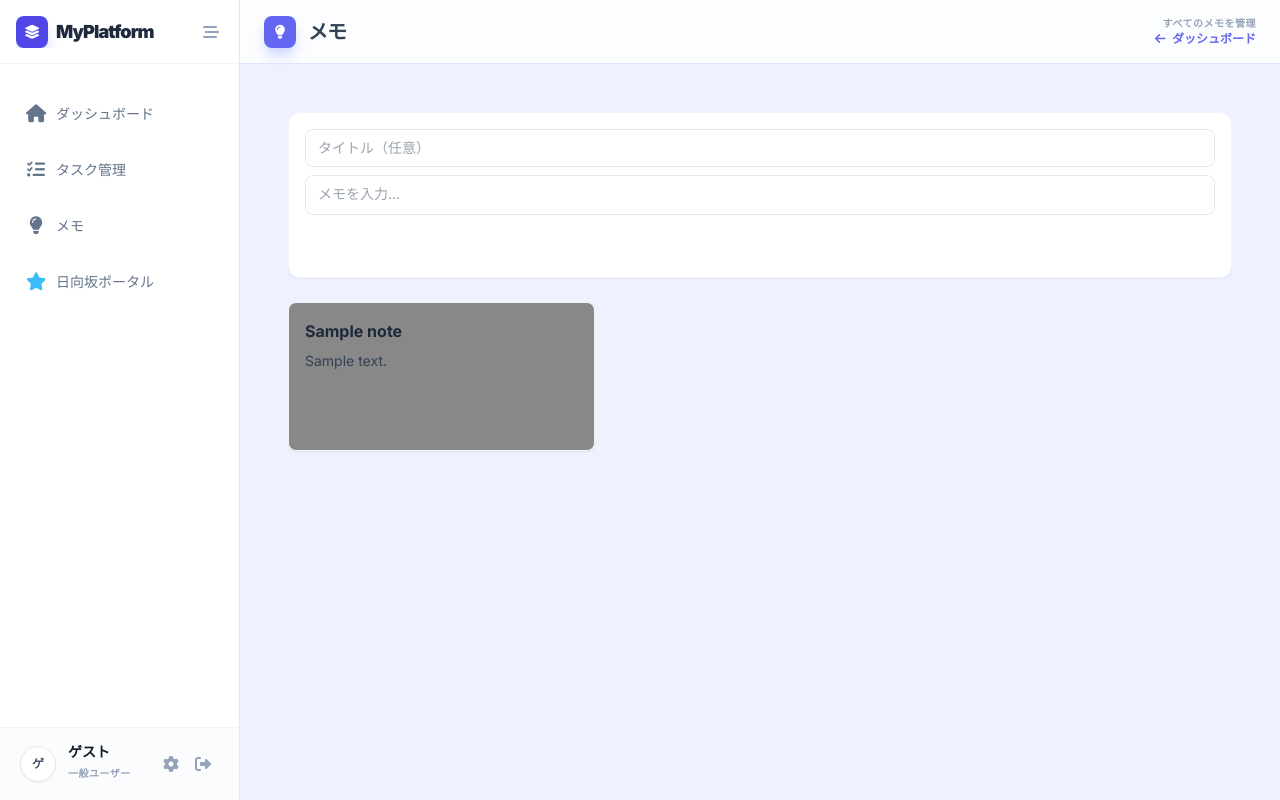
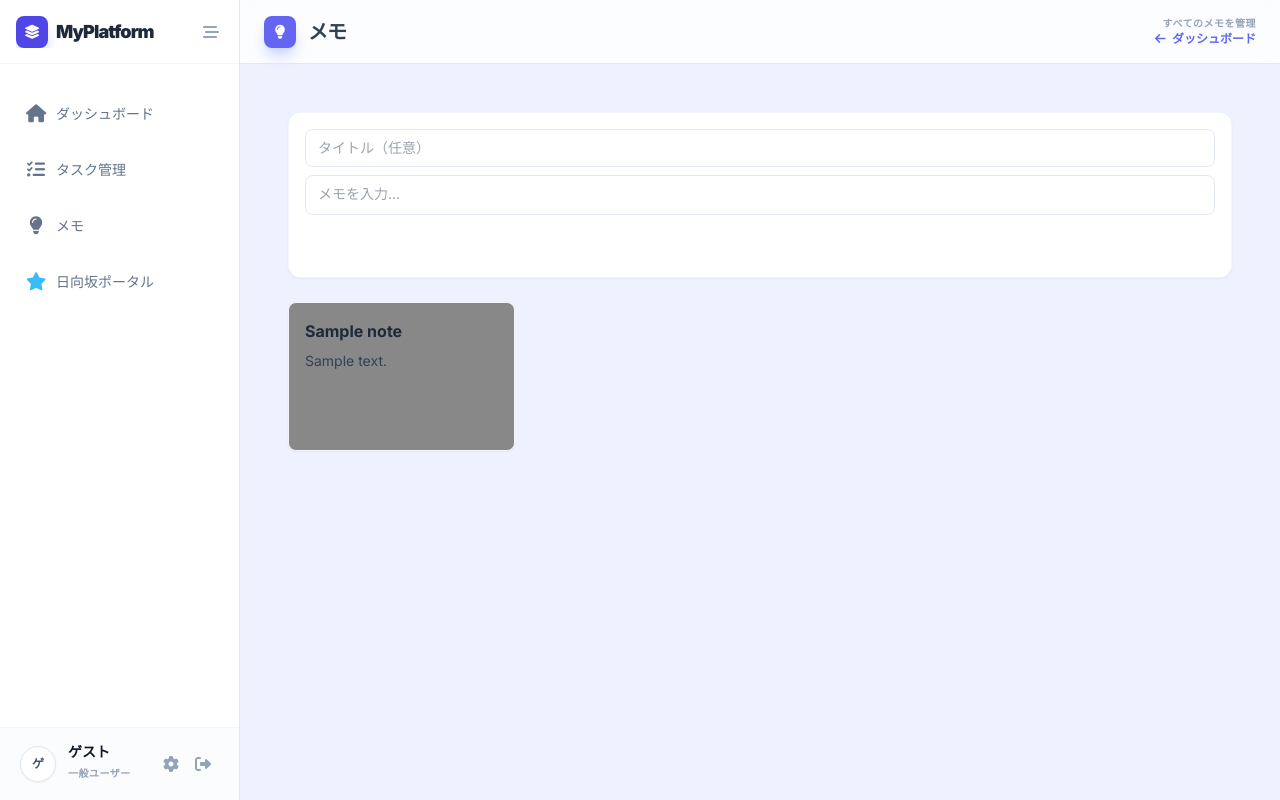
Before and after one commit to takahashi9336/haitaka, a PHP site: template private/apps/Note/Views/note_index.php in a window 1280 px wide. Run offline with PHP 8.4, Linux system fonts and the light colour scheme; the template is opened without the code that fills it: most values are stand-ins (such as "Sample title", 1, 10 or a date in 2020); data that the repository does not hold is empty; some libraries are stand-ins or nearby versions.

Commit message:
メモ帳画面の改善

```diff
--- a/private/apps/Note/Views/note_index.php
+++ b/private/apps/Note/Views/note_index.php
@@ -34,16 +34,24 @@ require_once __DIR__ . '/../../../components/theme_from_session.php';
             .sidebar.mobile-open .nav-text, .sidebar.mobile-open .logo-text, .sidebar.mobile-open .user-info { display: inline !important; }
         }
 
-        /* Google Keep風のMasonry風レイアウト（カード高さはコンテンツに応じて可変） */
+        /* ミーグリネタ帳風：メモ単位で高さ可変のカラムレイアウト */
         .notes-grid {
-            display: grid;
-            grid-template-columns: repeat(auto-fill, minmax(240px, 1fr));
-            gap: 0.75rem;
-            align-items: start;
+            column-count: 1;
+            column-gap: 0.75rem;
+        }
+        @media (min-width: 640px) {
+            .notes-grid { column-count: 2; }
+        }
+        @media (min-width: 1024px) {
+            .notes-grid { column-count: 3; }
+        }
+        @media (min-width: 1280px) {
+            .notes-grid { column-count: 4; }
         }
 
         .note-card {
             break-inside: avoid;
+            margin-bottom: 0.75rem;
             transition: all 0.2s ease;
         }
 
```
